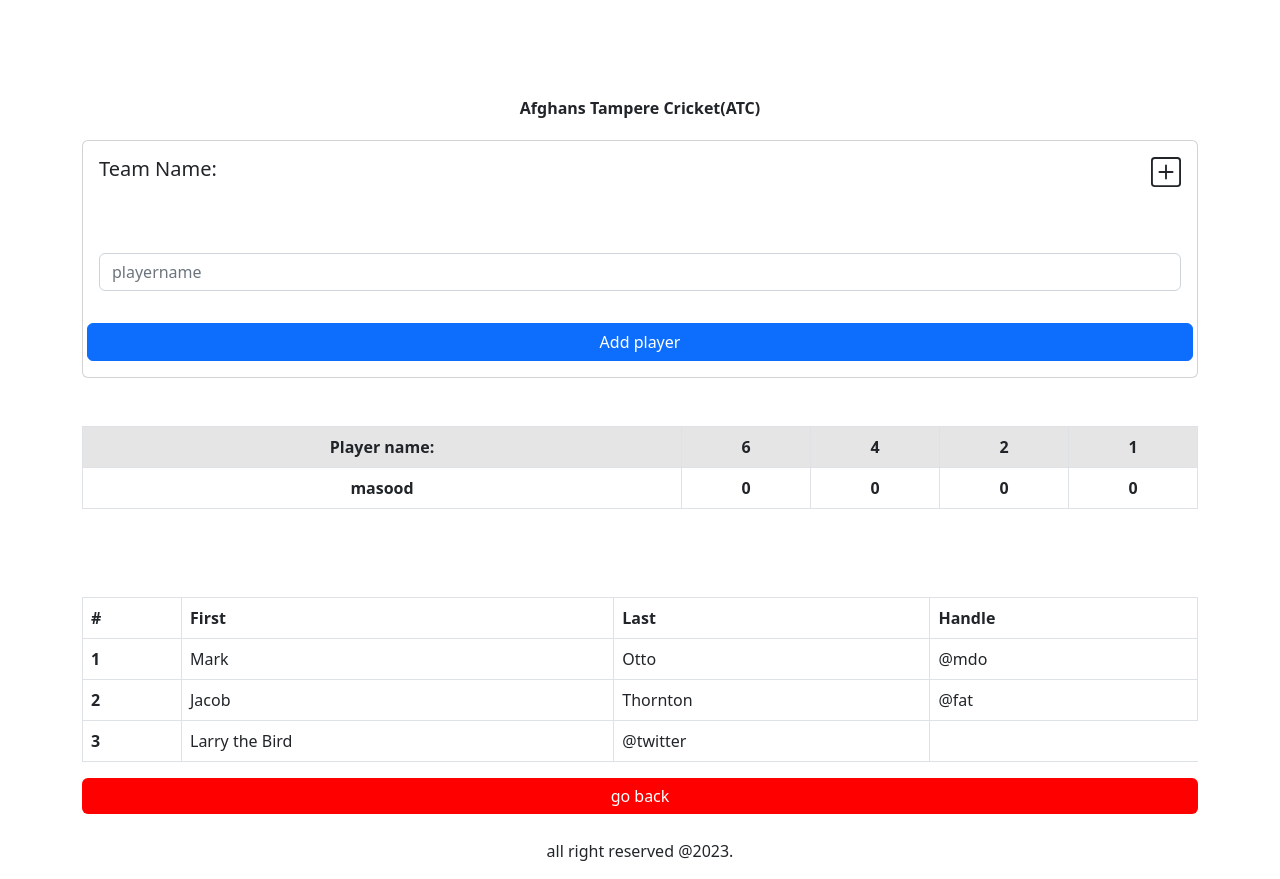
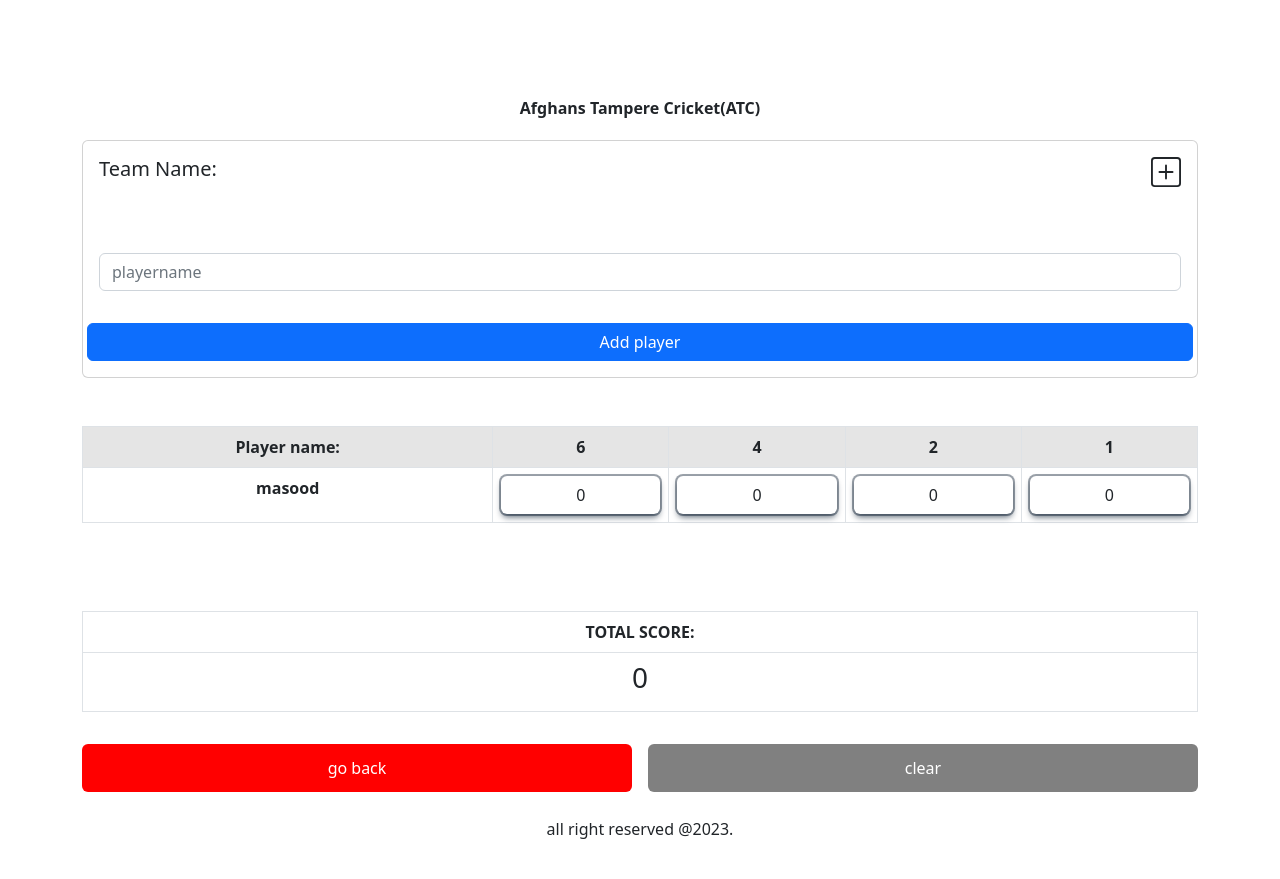
Before and after one commit to MasoodAhmadi/reactbasics, a React (Create React App) app: page /scores in a window 1280 px wide. After the commit the page ends 857 px from the top, so only its background shows below. Built offline with nearby package versions, Linux system fonts and the light colour scheme.

Commit message:
tatal score is added

```diff
--- a/src/homepage/scoreboard.page.jsx
+++ b/src/homepage/scoreboard.page.jsx
@@ -3,7 +3,7 @@ import { Button, Form, InputGroup, Row } from 'react-bootstrap';
 import { Card } from 'react-bootstrap';
 import { useHistory } from 'react-router-dom';
 import { Container } from 'react-bootstrap';
-import { PlusSquare } from 'react-bootstrap-icons';
+import { App, PlusSquare } from 'react-bootstrap-icons';
 import { TeamModal } from './modal';
 // import generate from './screenshot';
 
@@ -27,6 +27,34 @@ function ScoreBoard() {
   const handleClose = () => setShow(false);
   const handleShow = () => setShow(true);
   const [show, setShow] = useState(false);
+  const [countSix, setCountSix] = useState(() => {
+    const savedState = localStorage.getItem('sixRuns');
+    const notes = JSON.parse(savedState);
+    return notes || 0;
+  });
+  const [countFour, setCountFour] = useState(() => {
+    const savedState = localStorage.getItem('fourRuns');
+    const notes = JSON.parse(savedState);
+    return notes || 0;
+  });
+
+  const [countTwo, setCountTwo] = useState(() => {
+    const savedState = localStorage.getItem('twoRuns');
+    const notes = JSON.parse(savedState);
+    return notes || 0;
+  });
+  const [count, setCount] = useState(() => {
+    const savedState = localStorage.getItem('oneRuns');
+    const notes = JSON.parse(savedState);
+    return notes || 0;
+  });
+
+  const [totalScore, setTotalScore] = useState(() => {
+    const savedState = localStorage.getItem('totalScore');
+    const notes = JSON.parse(savedState);
+    return notes || '';
+  });
+
   const [teamName, setTeamName] = useState(() => {
     const savedState = localStorage.getItem('teamName');
     const notes = JSON.parse(savedState);
@@ -34,18 +62,57 @@ function ScoreBoard() {
   });
 
   const [items, setItems] = useState(highScores);
+  //count six runs
+  useEffect(() => {
+    localStorage.setItem('sixRuns', JSON.stringify(countSix));
+  }, [countSix]);
+
+  useEffect(() => {
+    JSON.parse(localStorage.getItem('sixRuns'));
+  }, []);
+
+  //count fours
+  useEffect(() => {
+    localStorage.setItem('fourRuns', JSON.stringify(countFour));
+  }, [countFour]);
+
+  useEffect(() => {
+    JSON.parse(localStorage.getItem('fourRuns'));
+  }, []);
+
+  //count twos
+  useEffect(() => {
+    localStorage.setItem('twoRuns', JSON.stringify(countTwo));
+  }, [countTwo]);
+
+  useEffect(() => {
+    JSON.parse(localStorage.getItem('twoRuns'));
+  }, []);
+
+  //count ones
+  useEffect(() => {
+    localStorage.setItem('oneRuns', JSON.stringify(count));
+  }, [count]);
+
+  useEffect(() => {
+    JSON.parse(localStorage.getItem('oneRuns'));
+  }, []);
+
+  useEffect(() => {
+    localStorage.setItem('totalScore', JSON.stringify(totalScore));
+  }, []);
 
   useEffect(() => {
     localStorage.setItem('teamName', JSON.stringify(teamName));
   }, [teamName]);
 
-  useEffect(() => {
-    localStorage.setItem('highScores', JSON.stringify(highScores));
-  }, [items]);
+  // useEffect(() => {
+  //   localStorage.setItem('highScores', JSON.stringify(highScores));
+  // }, [items]);
 
-  useEffect(() => {
-    JSON.parse(localStorage.getItem('highscores'));
-  }, []);
+  // useEffect(() => {
+  //   JSON.parse(localStorage.getItem('highscores'));
+  // }, []);
 
   // const updateNotes = (event) => {
   //   event.preventDefault();
@@ -68,8 +135,26 @@ function ScoreBoard() {
   //   setChalk('');
   //   setNotes(newNotes);
   // };
+  const countIncrementSix = () => {
+    // Update state with incremented value
+    setCountSix(countSix + 1);
+  };
+  const countIncrementFour = () => {
+    // Update state with incremented value
+    setCountFour(countFour + 1);
+  };
+  const countIncrementTwo = () => {
+    // Update state with incremented value
+    setCountTwo(countTwo + 1);
+  };
+  const countIncrement = () => {
+    // Update state with incremented value
+    setCount(count + 1);
+  };
+  console.log('items', items);
+  const Total = countSix * 6 + countFour * 4 + countTwo * 2 + count * 1;
 
-  console.log('items', items);
+  console.log('total', Total);
   return (
     <Container>
       <Card>
@@ -128,45 +213,87 @@ function ScoreBoard() {
         <tbody>
           <tr className='text-center text-bold'>
             <th scope='row'>masood</th>
-            <th scope='row'>0</th>
-            <th scope='row'>0</th>
-            <th scope='row'>0</th>
-            <th scope='row'>0</th>
+            <th scope='row' onClick={countIncrementSix}>
+              {' '}
+              <Button
+                variant='none'
+                style={{
+                  width: '100%',
+
+                  boxShadow:
+                    'rgba(6, 24, 44, 0.4) 0px 0px 0px 2px, rgba(6, 24, 44, 0.65) 0px 4px 6px -1px, rgba(255, 255, 255, 0.08) 0px 1px 0px inset',
+                }}
+              >
+                {countSix}
+              </Button>
+            </th>
+            <th scope='row' onClick={countIncrementFour}>
+              {' '}
+              <Button
+                variant='none'
+                style={{
+                  width: '100%',
+                  boxShadow:
+                    'rgba(6, 24, 44, 0.4) 0px 0px 0px 2px, rgba(6, 24, 44, 0.65) 0px 4px 6px -1px, rgba(255, 255, 255, 0.08) 0px 1px 0px inset',
+                }}
+              >
+                {countFour}
+              </Button>
+            </th>
+            <th scope='row' onClick={countIncrementTwo}>
+              <Button
+                variant='none'
+                style={{
+                  width: '100%',
+                  boxShadow:
+                    'rgba(6, 24, 44, 0.4) 0px 0px 0px 2px, rgba(6, 24, 44, 0.65) 0px 4px 6px -1px, rgba(255, 255, 255, 0.08) 0px 1px 0px inset',
+                }}
+              >
+                {countTwo}
+              </Button>
+            </th>
+            <th scope='row' onClick={countIncrement}>
+              <Button
+                variant='none'
+                style={{
+                  width: '100%',
+                  boxShadow:
+                    'rgba(6, 24, 44, 0.4) 0px 0px 0px 2px, rgba(6, 24, 44, 0.65) 0px 4px 6px -1px, rgba(255, 255, 255, 0.08) 0px 1px 0px inset',
+                }}
+              >
+                {' '}
+                {count}
+              </Button>
+            </th>
           </tr>
         </tbody>
       </table>
       <br />
       <br />
       <br />
+      <Card style={{ border: 'none' }}>
         <table className='table table-bordered'>
           <thead>
             <tr>
-            <th scope='col'>#</th>
-            <th scope='col'>First</th>
-            <th scope='col'>Last</th>
-            <th scope='col'>Handle</th>
+              <th
+                scope='col'
+                className='d-flex justify-content-center'
+                style={{ textTransform: 'uppercase' }}
+              >
+                Total score:
+              </th>
             </tr>
           </thead>
           <tbody>
             <tr>
-            <th>1</th>
-            <td>Mark</td>
-            <td>Otto</td>
-            <td>@mdo</td>
-          </tr>
-          <tr>
-            <th>2</th>
-            <td>Jacob</td>
-            <td>Thornton</td>
-            <td>@fat</td>
-          </tr>
-          <tr>
-            <th>3</th>
-            <td>Larry the Bird</td>
-            <td>@twitter</td>
+              <th className='d-flex justify-content-center'>
+                <h3>{Total}</h3>
+              </th>
             </tr>
           </tbody>
         </table>
+      </Card>
+      <div className='d-flex gap-2 mt-3'>
         <Button
           onClick={() => history.push('/')}
           variant='primary'
@@ -178,6 +305,23 @@ function ScoreBoard() {
         >
           go back
         </Button>
+        <br />
+        <br />
+
+        <Button
+          onClick={() => {
+            localStorage.clear() || window.location.reload();
+          }}
+          variant='primary'
+          style={{
+            width: '100%',
+            backgroundColor: 'gray',
+            border: 'none',
+          }}
+        >
+          clear
+        </Button>
+      </div>
     </Container>
   );
 }
```
Lines whose indentation alone changed are shown as unchanged.
